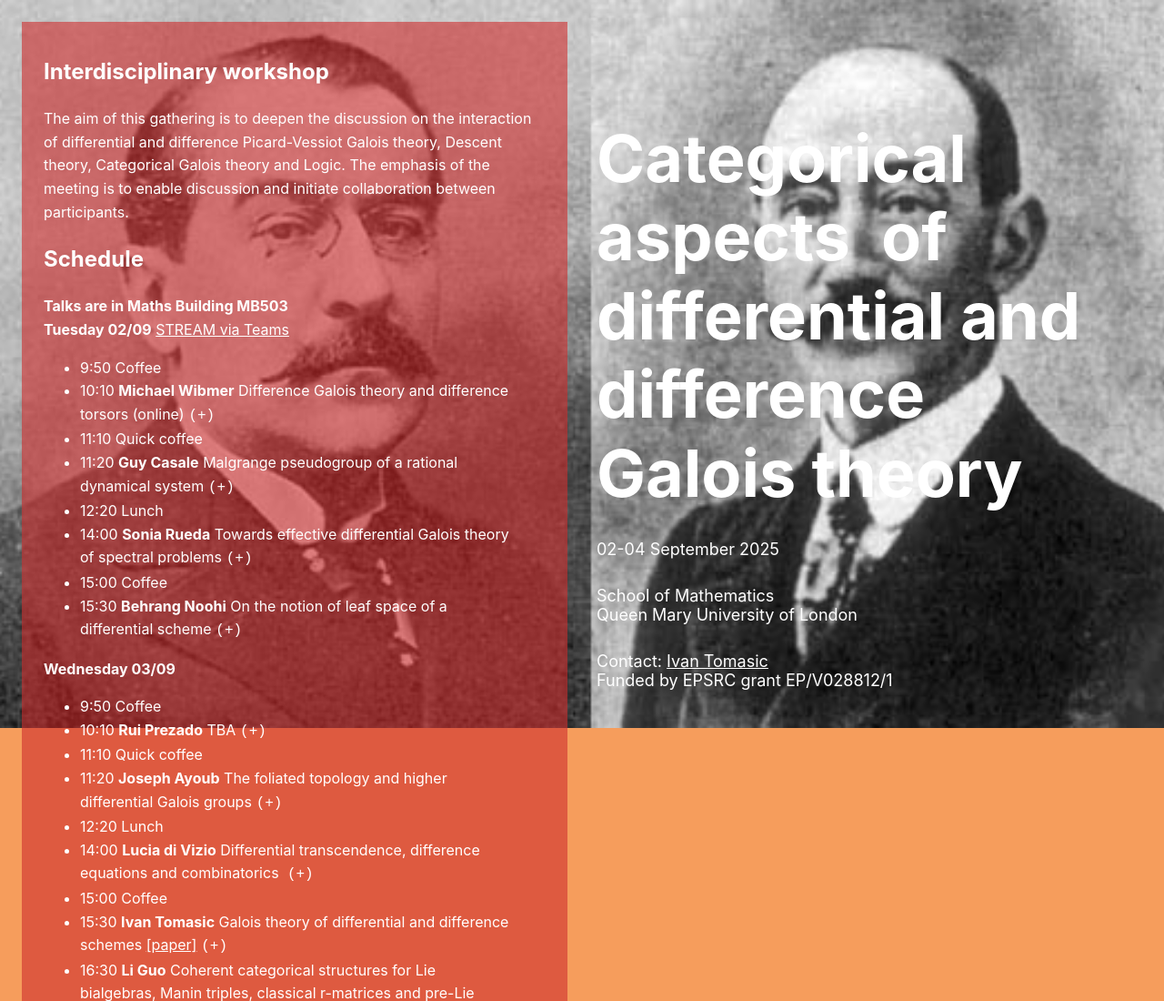
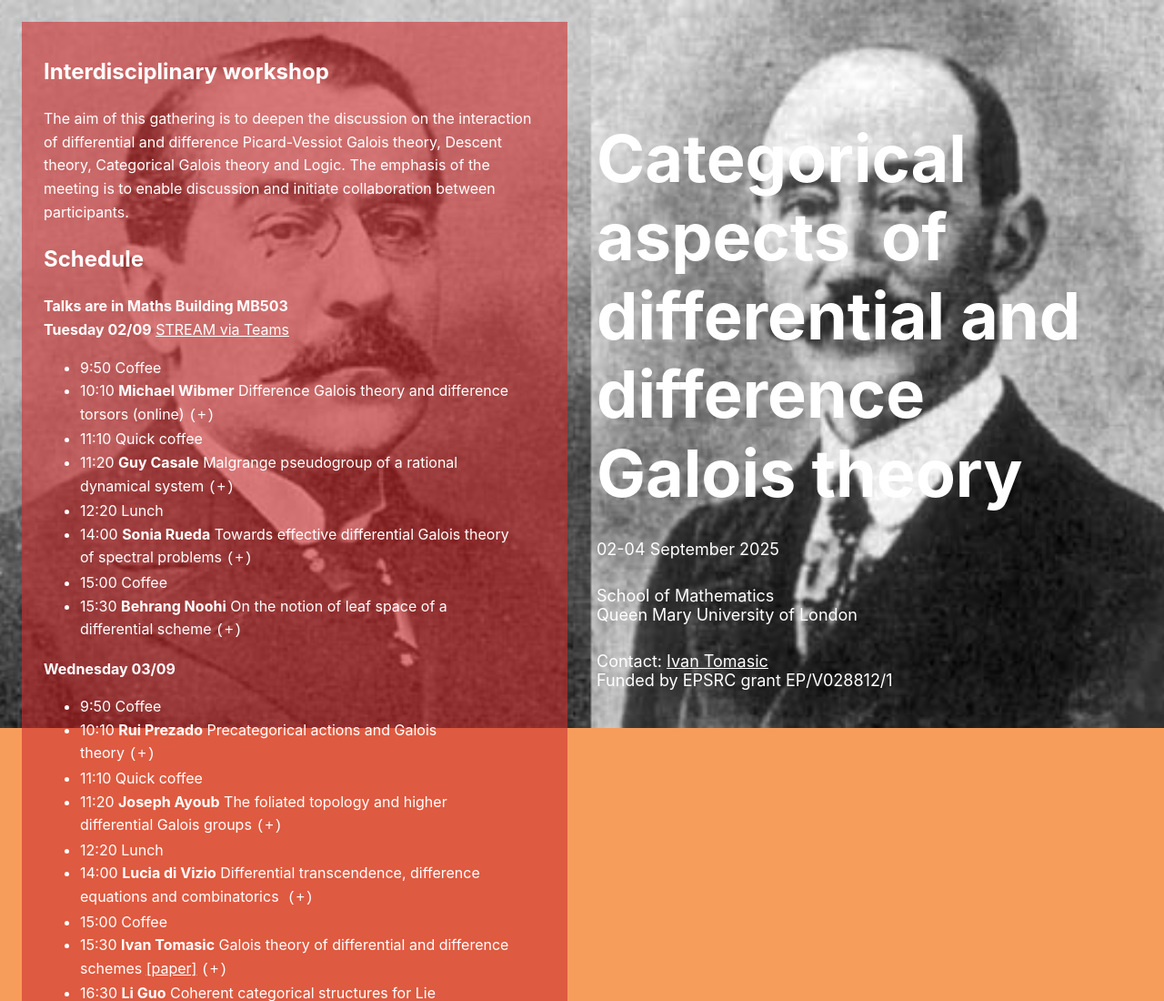
Before and after one commit to diffdiffgal/diffdiffgal.github.io, a plain HTML site: page index.html in a window 1280 px wide. Shown: the top 1100 px of the page at 91% size. Drawn offline with nearby package versions, Linux system fonts and the light colour scheme.

Commit message:
Update index.html

```diff
--- a/index.html
+++ b/index.html
@@ -582,7 +582,9 @@ https://sites.google.com/view/sonialrueda/proyecto-adai.</p></details></li>
     <strong>Wednesday 03/09</strong>
     <ul>
       <li>9:50 Coffee</li>
-      <li><details><summary>10:10 <b>Rui Prezado</b> TBA</summary> <p> TBA</p></details>  </li>
+      <li><details><summary>10:10 <b>Rui Prezado</b> Precategorical actions and Galois theory</summary> <p> Categorical Galois theory, as developed by G. Janelidze, aims to bring the ideas of the classical Galois correspondence to new contexts, studying them in an abstract setting. This has found applications in the study of the Galois theory for differential and difference rings.
+
+Techniques and results from higher dimensional category theory have proven to be quite fruitful in the study of descent theory, and in particular, categorical Galois theory. In this talk, we will discuss some of these aspects, aimed towards their application in the study of descent theory and Galois theory for differential and difference schemes.</p></details>  </li>
       <li>11:10 Quick coffee</li>
       <li><details><summary>11:20 <b>Joseph Ayoub</b> The foliated topology and higher differential Galois groups</summary><p>I will introduce the foliated topology which is a Grothendieck
 topology on schemes endowed with an algebraic foliation. I will then
```
